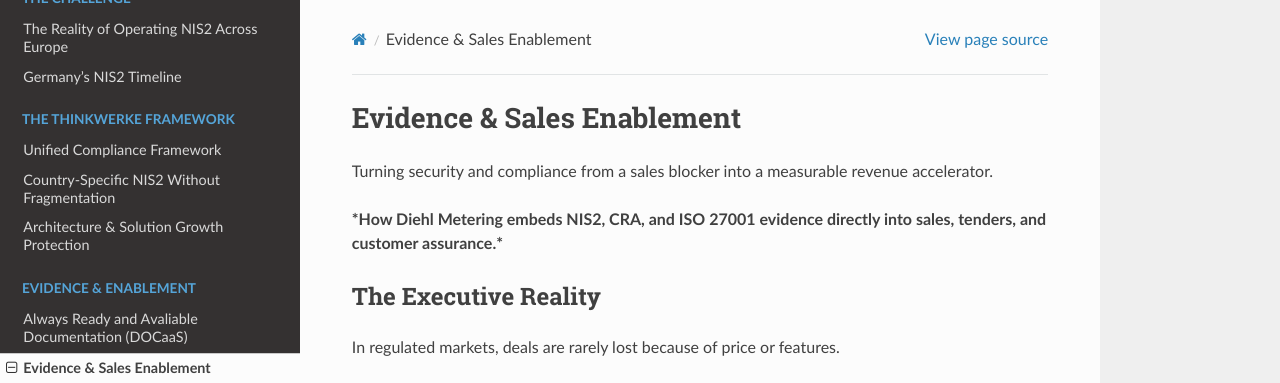
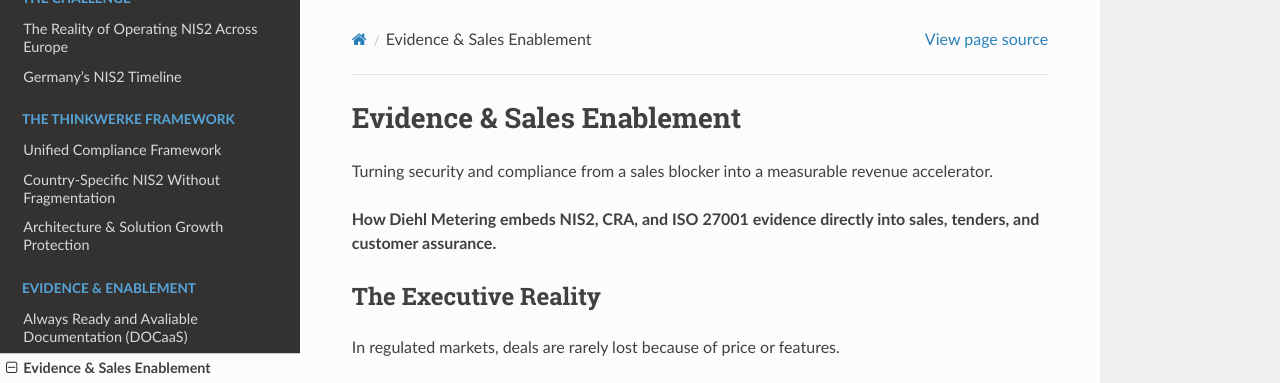
Before and after one commit to Mynkskhr/diehlmetering, a Sphinx documentation site: the page built from docs/source/sales-tender-enablement.rst, in a window 1280 px wide and 900 px high. Shown: the top 383 px of the window. Built offline with Sphinx 7.4.7 and the Read the Docs theme 3.1.0, drawn with Linux system fonts in a browser that asks for light colours.

```diff
--- a/docs/source/sales-tender-enablement.rst
+++ b/docs/source/sales-tender-enablement.rst
@@ -4,8 +4,8 @@ Evidence & Sales Enablement
 Turning security and compliance from a sales blocker
 into a measurable revenue accelerator.
 
-***How Diehl Metering embeds NIS2, CRA, and ISO 27001 evidence
-directly into sales, tenders, and customer assurance.***
+**How Diehl Metering embeds NIS2, CRA, and ISO 27001 evidence
+directly into sales, tenders, and customer assurance.**
 
 The Executive Reality
 ---------------------
```
